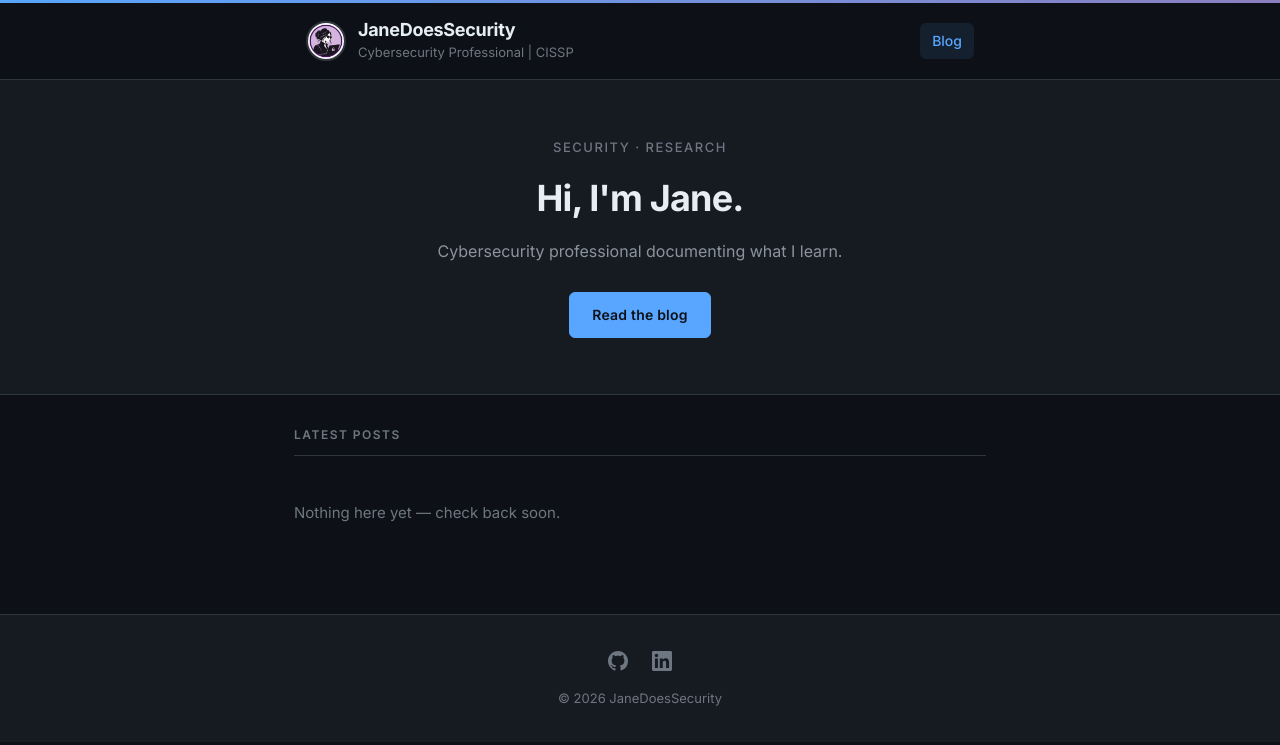
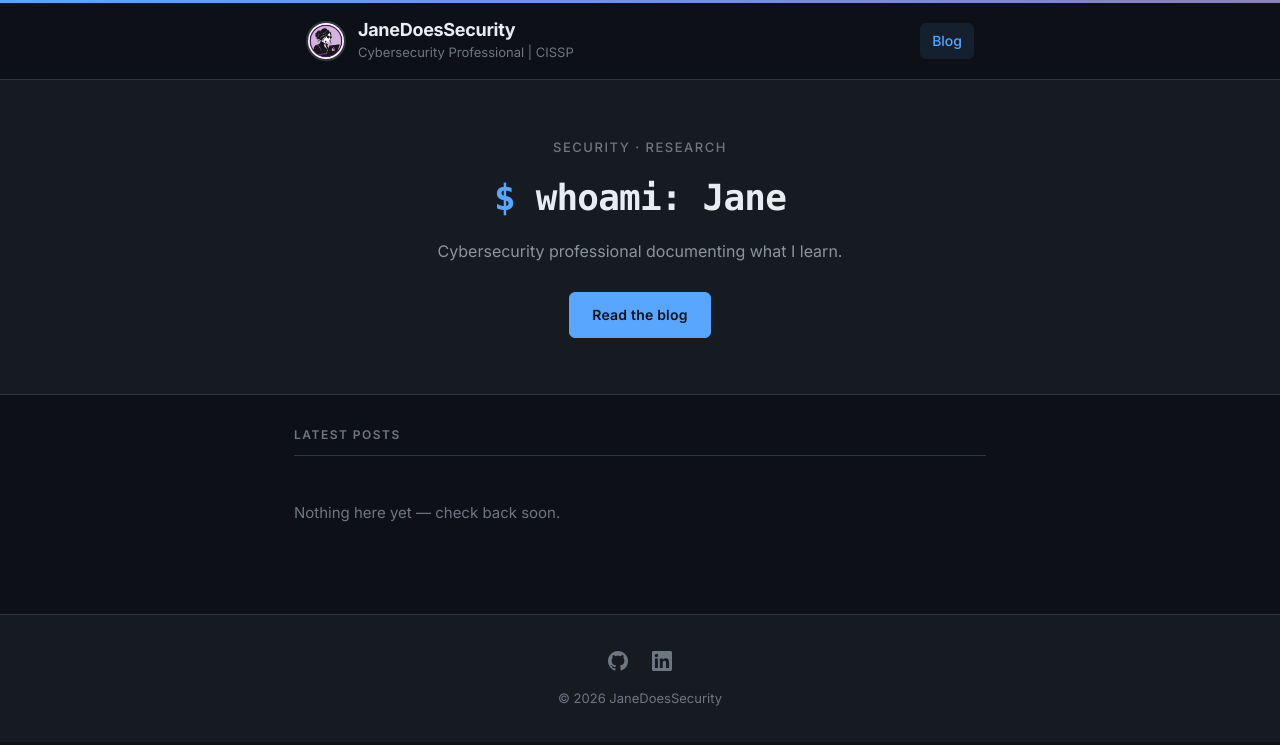
Before and after one commit to janedoessecurity/janedoessecurity.github.io, a Jekyll site: the page built from index.html, in a window 1280 px wide. Shown: the top 745 px of the page. Built offline with Jekyll 4.4.1, drawn with Linux system fonts in a browser that asks for light colours.

Commit message:
Give the homepage hero a terminal-style headline
Replace the plain "Hi, I'm Jane." heading with a whoami-style
line in monospace to better match the security theme.

Co-Authored-By: Claude Sonnet 5 <noreply@anthropic.com>

```diff
--- a/_layouts/default.html
+++ b/_layouts/default.html
@@ -35,7 +35,7 @@
       <div class="container">
         <div class="hero">
           <p class="hero-label">Security &middot; Research</p>
-          <h1>Hi, I'm Jane.</h1>
+          <h1 class="hero-terminal">whoami: Jane</h1>
           <p class="hero-tagline">Cybersecurity professional documenting what I learn.</p>
           <div class="hero-cta">
             <a href="#posts" class="btn btn-primary">Read the blog</a>
--- a/style.scss
+++ b/style.scss
@@ -260,6 +260,16 @@ nav {
   font-weight: 700;
 
   @include mobile { font-size: 28px; }
+}
+
+.hero-terminal {
+  font-family: $mono;
+  letter-spacing: 0;
+
+  &::before {
+    content: '$ ';
+    color: $accent;
+  }
 }
 
 .hero-tagline {
```
